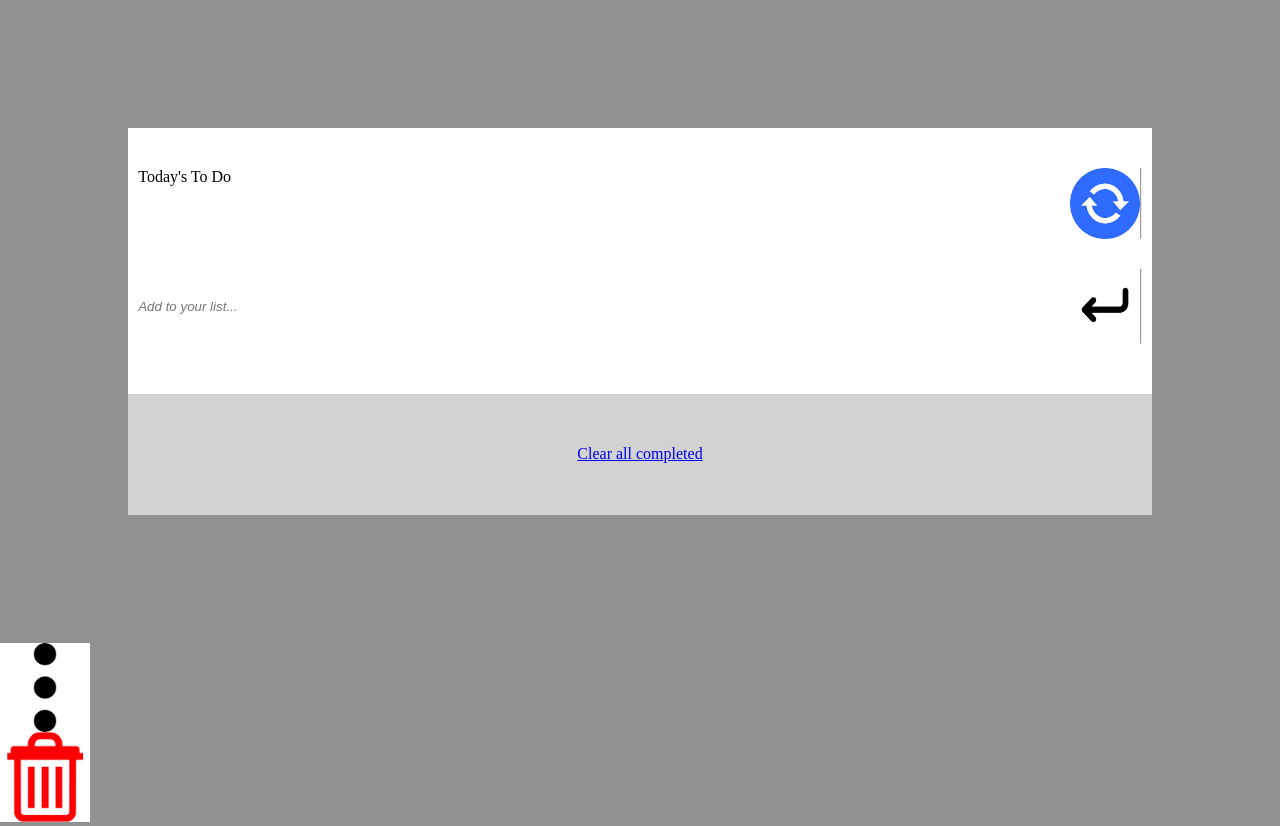
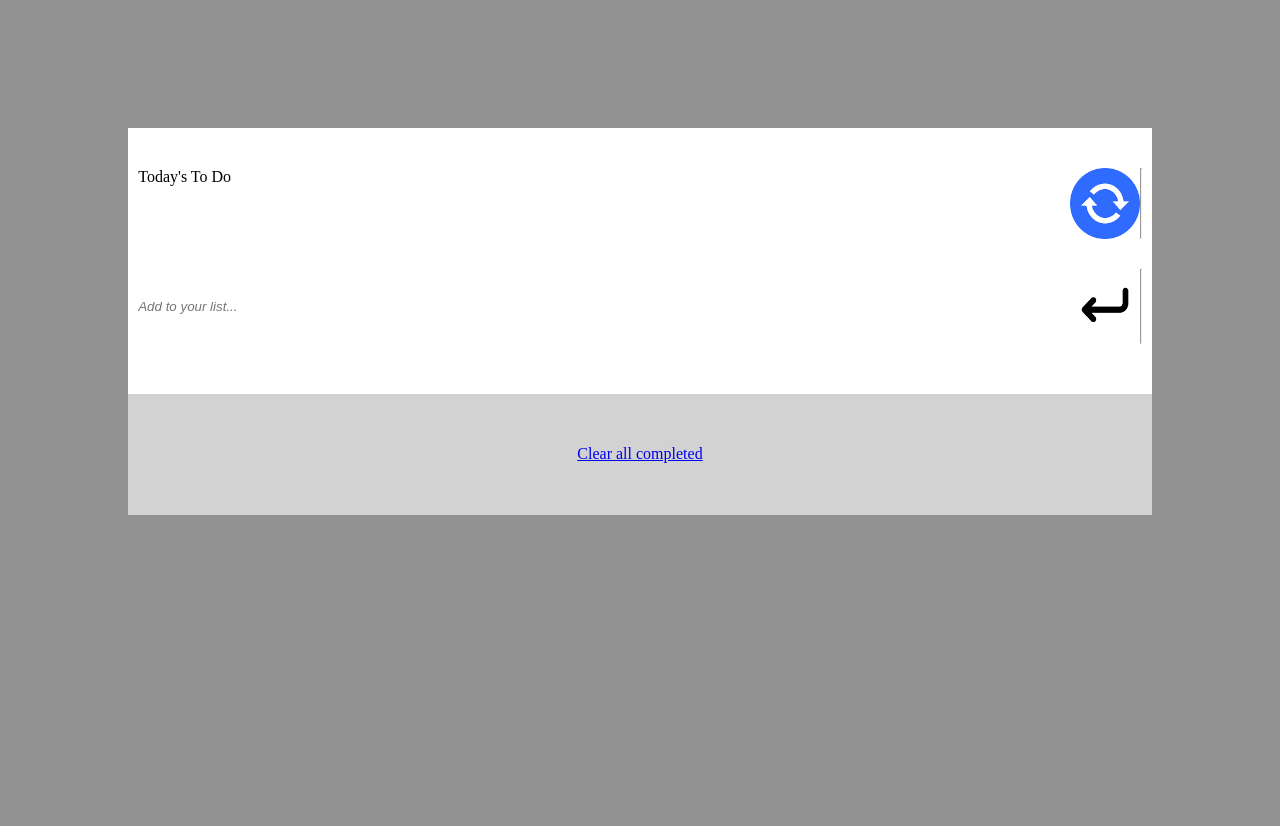
Before and after one commit to Apatakiti/To-Do-List, a website built with webpack: page src/index.html in a window 1280 px wide. After the commit the page ends 800 px from the top, so only its background shows below. Built offline with nearby package versions, Linux system fonts and the light colour scheme.

Commit message:
remove img

```diff
--- a/src/index.html
+++ b/src/index.html
@@ -33,9 +33,6 @@
 
     </div>
 
-    <img class="ellipsis" src="ellipisis.png" alt="ellipisis">
-    <img class="del" src="delete.png" alt="del">
-
     <script type="module" src="index.js"></script>
 </body>
 </html>
```
